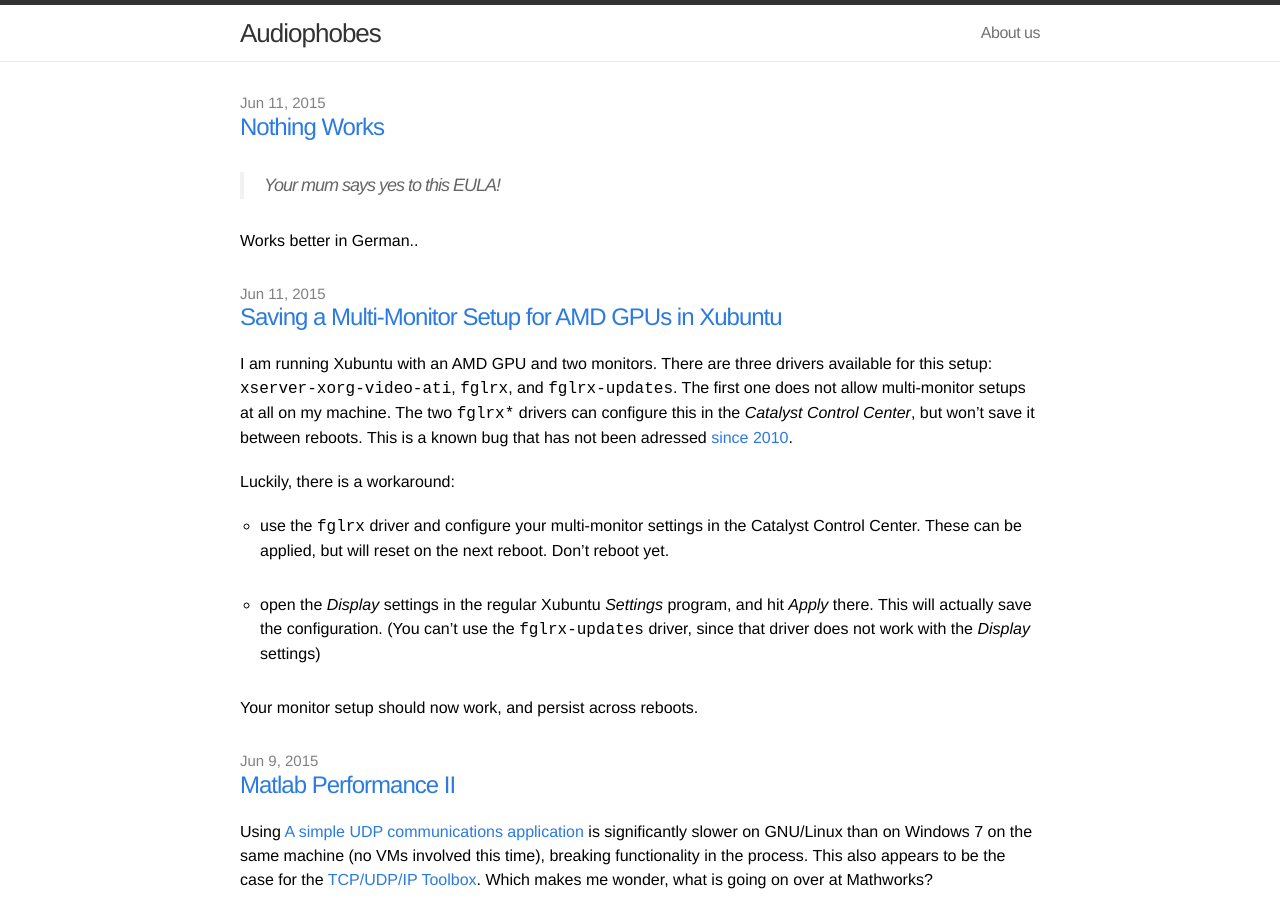
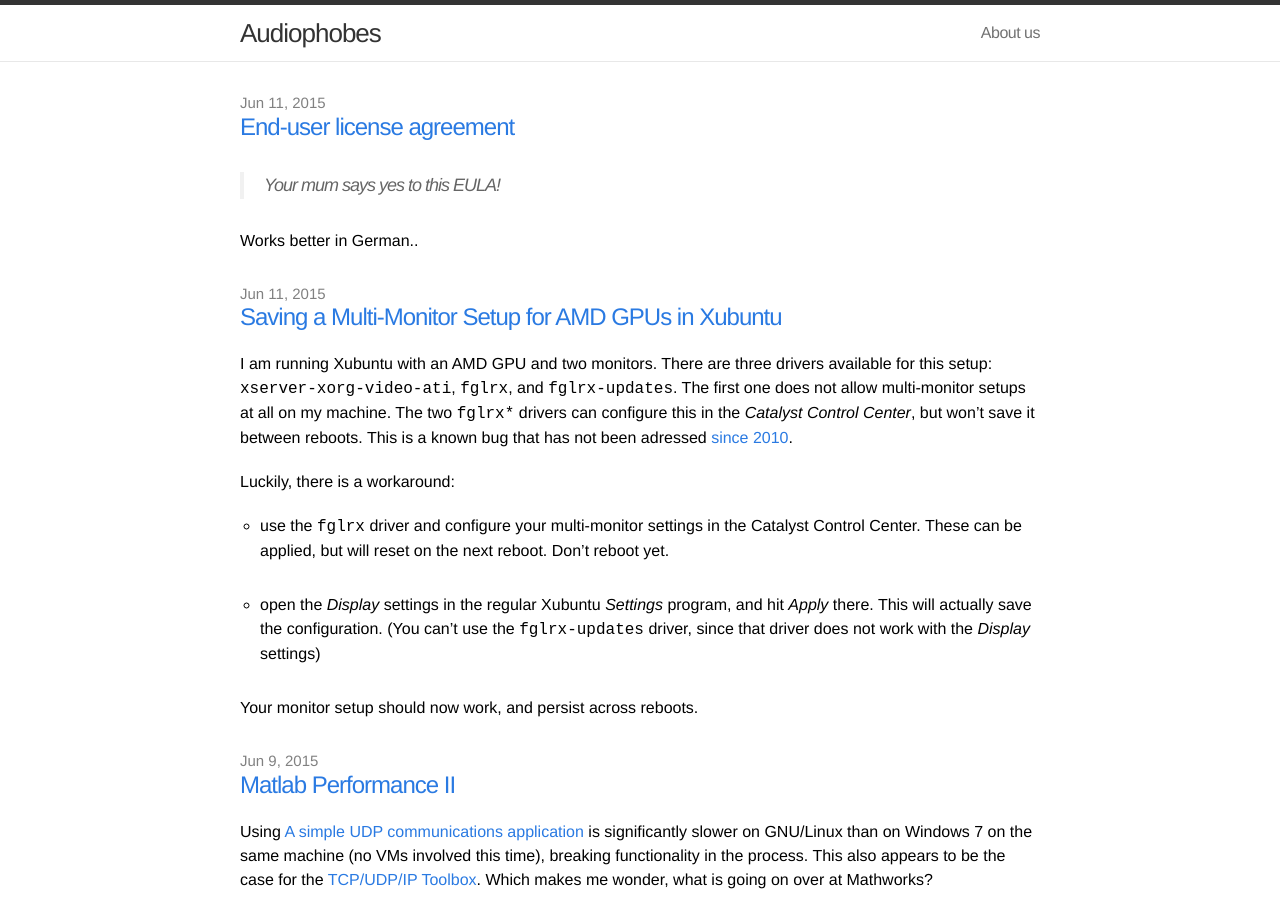
Before and after one commit to freiform/audiophobes, a Jekyll site: the page built from index.html, in a window 1280 px wide and 900 px high. Built offline with Jekyll 4.4.1, drawn with Linux system fonts in a browser that asks for light colours.

Commit message:
Wrong title

```diff
--- a/_posts/2015-06-11-eula.md
+++ b/_posts/2015-06-11-eula.md
@@ -1,7 +1,7 @@
 ---
 layout : post
 date: 2015-06-11T13:37+01:00
-title : Nothing Works
+title : End-user license agreement
 ---
 
 > _Your_ mum says yes to this EULA!
```
